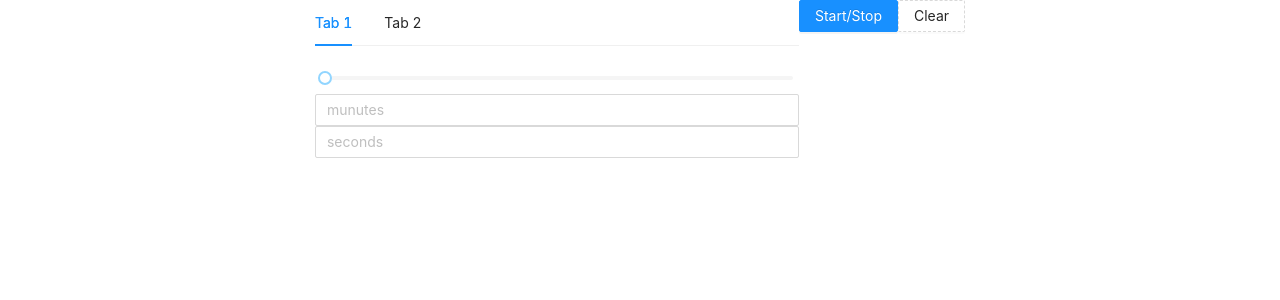
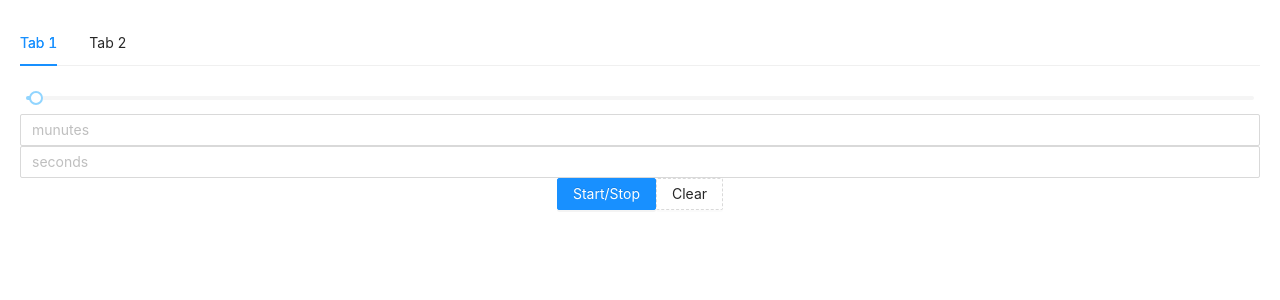
Before and after one commit to s1ep0y/react_timer, a React (Create React App) app: page / in a window 1280 px wide. Shown: the top 300 px of the page. Built offline with nearby package versions, Linux system fonts and the light colour scheme.

Commit message:
a few better view

```diff
--- a/src/App.css
+++ b/src/App.css
@@ -1,6 +1,8 @@
 .App {
+  padding: 20px;
   text-align: center;
   display: flex;
   justify-content: center;
   flex-wrap: nowrap;
+  flex-direction: column;
 }
--- a/src/components/Countdown.jsx
+++ b/src/components/Countdown.jsx
@@ -1,6 +1,6 @@
 import React, { useState } from 'react';
 import { Input, Slider } from 'antd';
-import "antd/dist/antd.css";
+
 
 export class Countdown extends React.Component {
     constructor(props){
@@ -22,12 +22,14 @@ export class Countdown extends React.Component {
                 <div className="group">
                     <label>
                         <Input type="number"
+                        disabled={disabled}
                         max={43200}
                         placeholder="munutes"
                         />
                     </label>
                     <label>
                         <Input type="number"
+                        disabled={disabled}
                         max={720}
                         placeholder="seconds"
                         />
```
Also changed, not shown: 1 other file (tests, documents, lock files or other folders).
